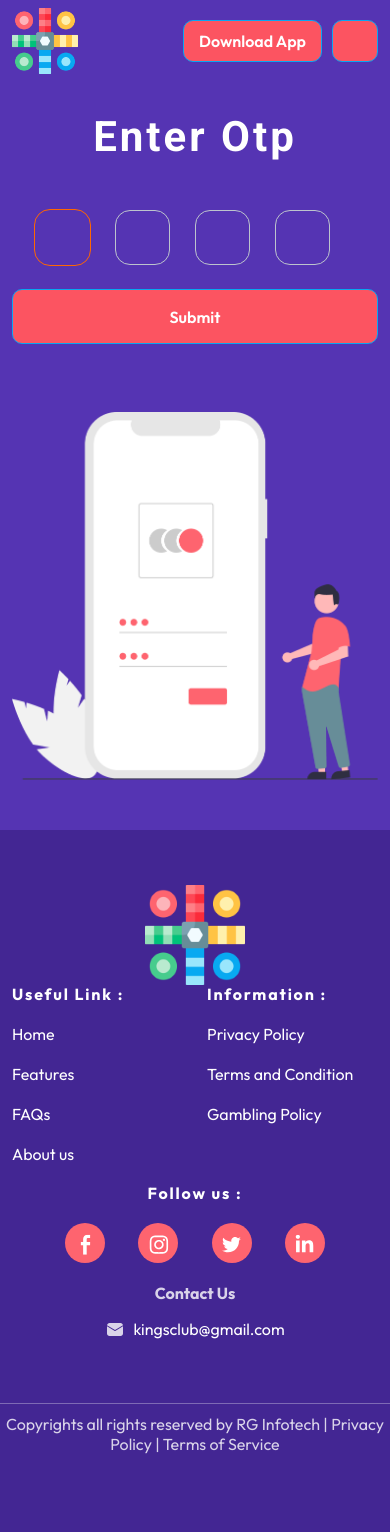
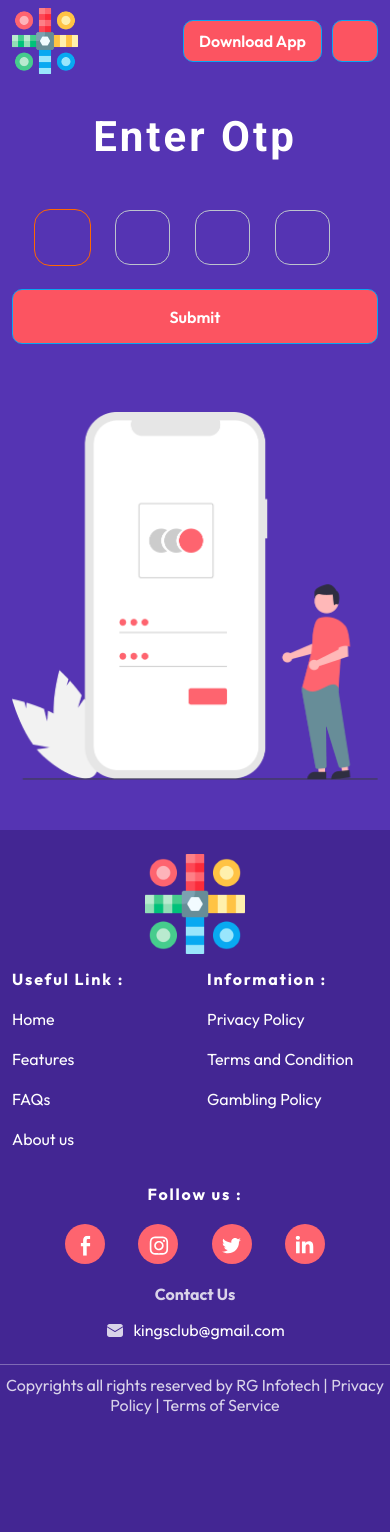
Before and after one commit to itskingsclub/kingsclub, a Next.js app: page /otp in a window 390 px wide. Shown: the top 1532 px of the page. Built offline with nearby package versions, Linux system fonts and the light colour scheme.

Commit message:
work on mobile responsiveness

```diff
--- a/src/app/CommenSection/footer.js
+++ b/src/app/CommenSection/footer.js
@@ -6,7 +6,7 @@ const Footer = () => {
         <>
             <footer className="footer-section position-relative" id='footer'>
                 <div className="container">
-                    <div className="row">
+                    <div className="row gy-3">
                         <div className="col-md-3 col-sm-12">
                             <div className="footer-logo d-flex justify-content-center justify-content-md-start">
                                 <img src="assets/images/logo.png" className='img-fluid' alt="logo" />
--- a/src/app/globals.css
+++ b/src/app/globals.css
@@ -780,13 +780,6 @@ h6 {
     padding: 0 50px;
   }
 
-  .hero-section {
-    padding: 0px 0 65px 0;
-  }
-
-  .hero-content {
-    gap: 0px;
-  }
 
   .feature-section {
     padding: 0;
@@ -916,6 +909,30 @@ h6 {
 
   .footer-logo img {
     max-width: 100px;
+  }
+
+  .hero-section {
+    padding: 0px 0 20px 0;
+  }
+
+  .aboutus-section {
+    padding: 19px 0 40px;
+  }
+
+  .faq-section {
+    padding: 2px 0 20px 0;
+  }
+
+  .footer-section {
+    padding: 24px 0 0;
+  }
+
+  .hero-content {
+    gap: 0px;
+  }
+
+  .copyrights {
+    margin-top: 0px;
   }
 }
 
```
